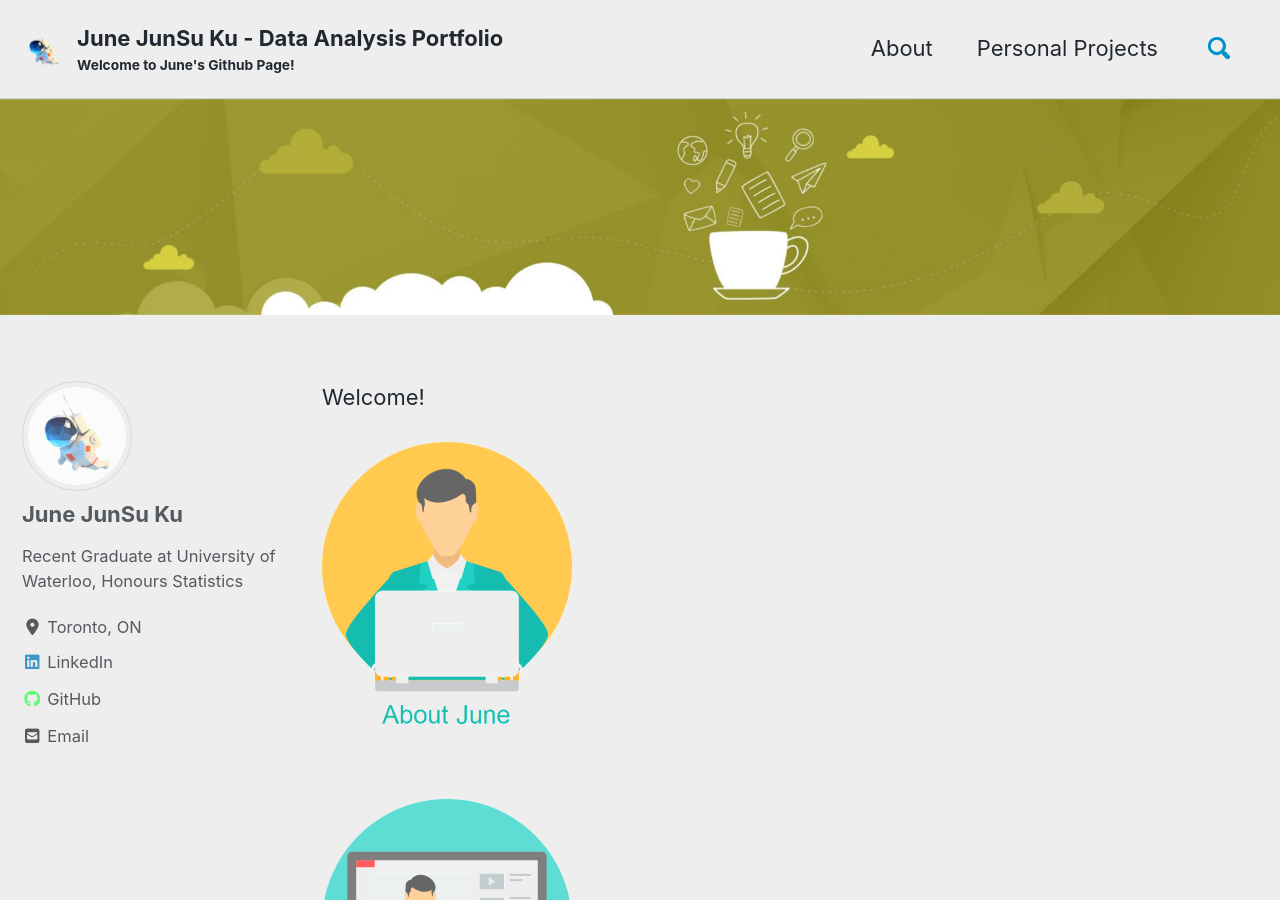
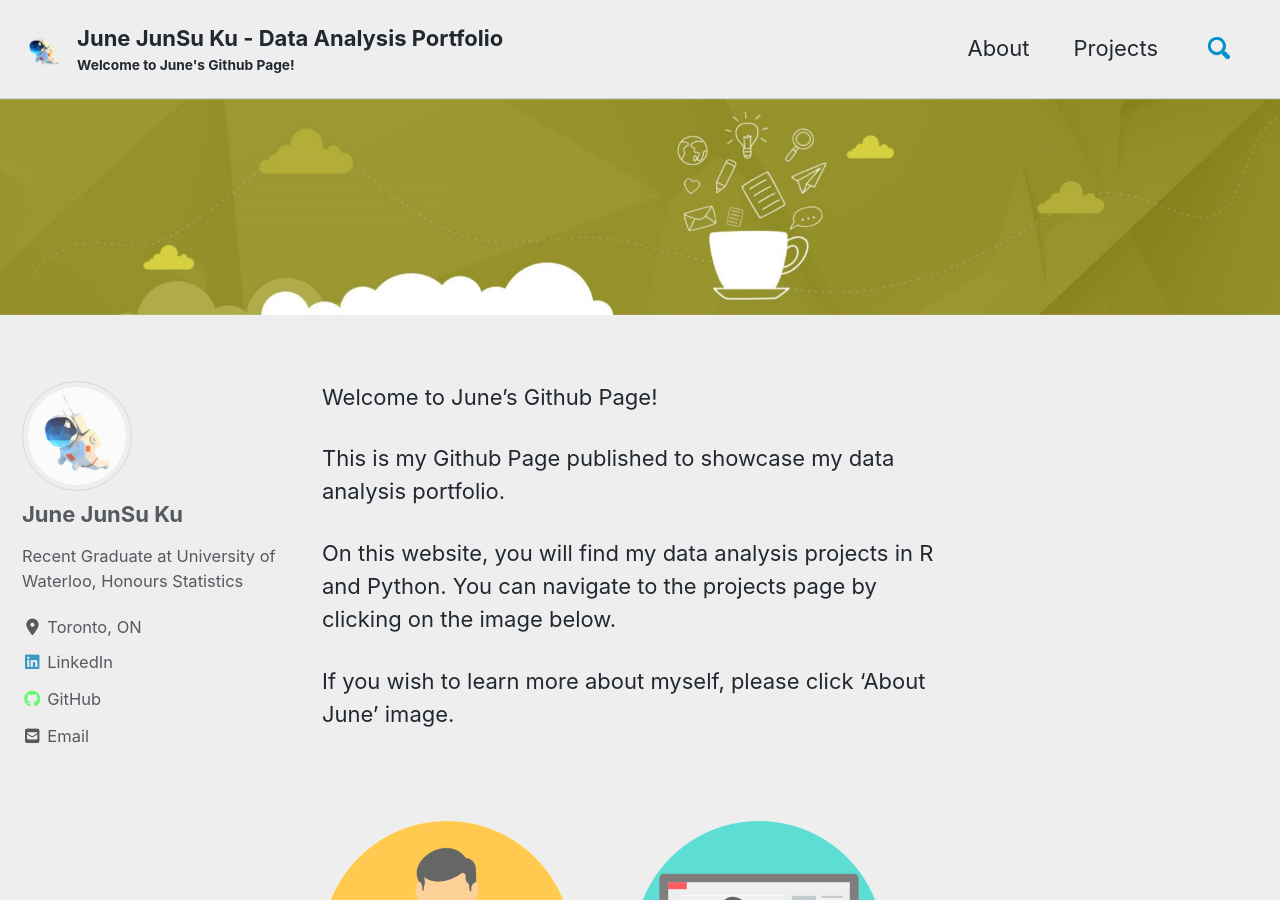
Before and after one commit to junsu-ku/junsu-ku.github.io, a Jekyll site: the page built from index.md, in a window 1280 px wide and 900 px high. Built offline with Jekyll 4.4.1, drawn with Linux system fonts in a browser that asks for light colours; cached includes are drawn as plain includes; nearby versions of some CDN libraries.

Commit message:
main page text editted

```diff
--- a/_data/navigation.yml
+++ b/_data/navigation.yml
@@ -2,7 +2,7 @@
 main:
   - title: "About"
     url: /about/
-  - title: "Personal Projects"
+  - title: "Projects"
     url: /projects/
   # - title: "Sitemap"
   #   url: /sitemap/
--- a/_pages/projects.md
+++ b/_pages/projects.md
@@ -1,5 +1,5 @@
 ---
-title: "Personal Projects"
+title: "Projects"
 permalink: /projects/
 ---
 
--- a/index.md
+++ b/index.md
@@ -6,10 +6,17 @@ header:
 ---
 
 
-Welcome!
+Welcome to June's Github Page!
 
 
-[![about image](/images/about.png)](/about/)
+This is my Github Page published to showcase my data analysis portfolio.
+
+On this website, you will find my data analysis projects in R and Python. You can navigate to the projects page by clicking on the image below.
+
+If you wish to learn more about myself, please click 'About June' image.
+
+<br/>
 
 
-[![projects image](/images/project.png)](/projects/)
+
+[![about image](/images/about.png)](/about/) &nbsp;&nbsp;&nbsp;&nbsp;&nbsp;&nbsp;&nbsp;&nbsp; [![projects image](/images/project.png)](/projects/)
```
